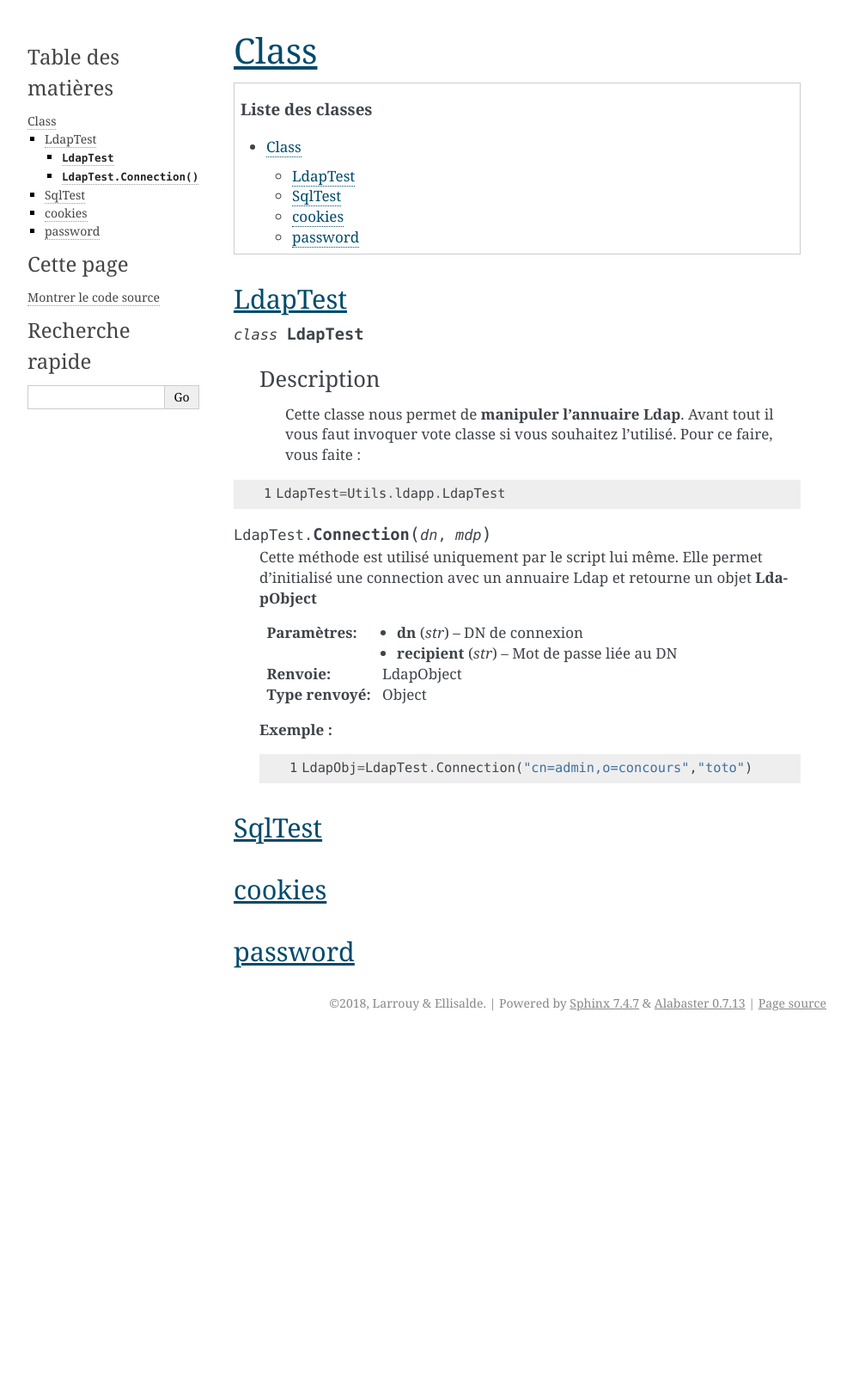
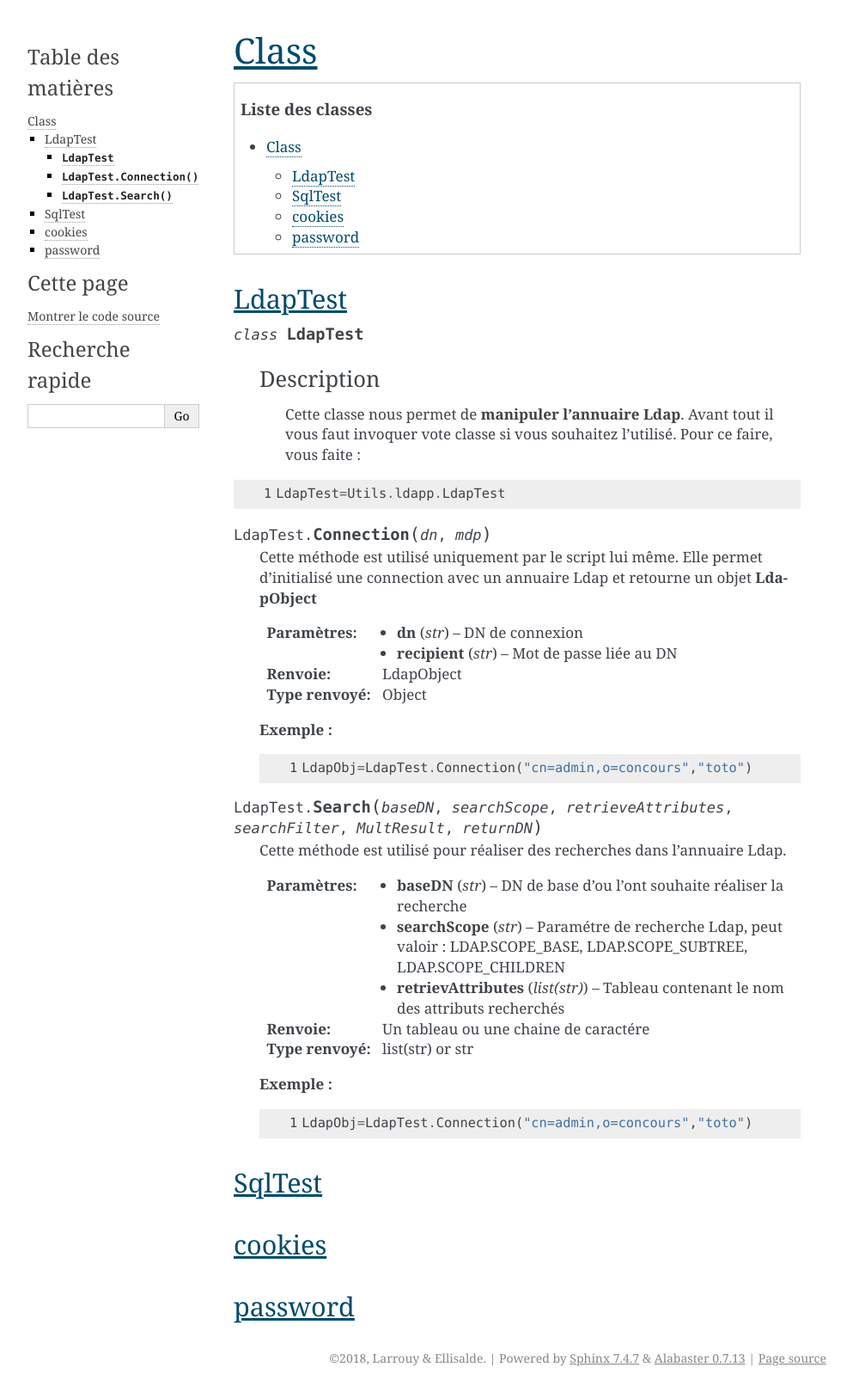
Before and after one commit to soldatroket/ProjetHacking, a Sphinx documentation site: the page built from Documentation/classe.rst, in a window 1280 px wide. Shown: the whole page at 86% size, without its empty margins (148-1141 px from the left). Built offline with Sphinx 7.4.7, drawn with Linux system fonts in a browser that asks for light colours; before the commit the page ends 1206 px from its top, so only the background shows below that.

Commit message:
Update classe.rst

```diff
--- a/Documentation/classe.rst
+++ b/Documentation/classe.rst
@@ -22,6 +22,8 @@ LdapTest
 
    LdapTest=Utils.ldapp.LdapTest
 
+
+
 .. method:: LdapTest.Connection(dn,mdp)
 
    Cette méthode est utilisé uniquement par le script lui même.
@@ -39,6 +41,23 @@ LdapTest
 
       LdapObj=LdapTest.Connection("cn=admin,o=concours","toto")
 
+.. method:: LdapTest.Search(baseDN, searchScope, retrieveAttributes, searchFilter, MultResult, returnDN)
+
+   Cette méthode est utilisé pour réaliser des recherches dans l'annuaire Ldap.
+
+   :param str baseDN: DN de base d'ou l'ont souhaite réaliser la recherche
+   :param str searchScope: Paramétre de recherche Ldap, peut valoir : LDAP.SCOPE_BASE, LDAP.SCOPE_SUBTREE, LDAP.SCOPE_CHILDREN
+   :param list(str) retrievAttributes: Tableau contenant le nom des attributs recherchés
+   :return: Un tableau ou une chaine de caractére
+   :rtype: list(str) or str
+
+   **Exemple :**
+
+   .. code-block:: python
+      :linenos:
+
+      LdapObj=LdapTest.Connection("cn=admin,o=concours","toto")
+
 
 SqlTest
 -------
```
